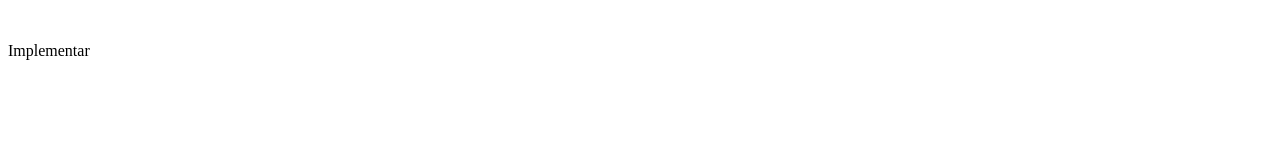
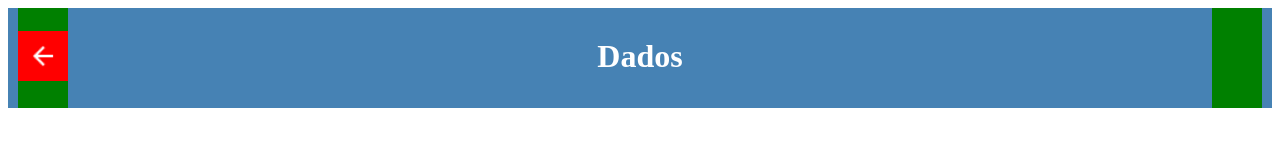
Before and after one commit to ramonqsilva/PIME3, a plain HTML site: page data.html in a window 1280 px wide. Drawn offline with Linux system fonts and the light colour scheme.

Commit message:
html e js

```diff
--- /dev/null
+++ b/css/data.css
@@ -0,0 +1,50 @@
+.header {
+    background-color: #4682B4;
+    color: white;
+    height: 100px;
+    width: auto;
+    display: flex;
+    justify-content: space-between;
+}
+h1 {
+    margin: 0;
+}
+.header-text {
+    height: 80px;
+    width: 400px;
+    text-align: center;
+    margin: 10px;
+}
+/* -----1----- */
+.return{
+    background-color: green;
+    width: 50px;
+    height: auto;
+    margin-left: 10px;
+    display: flex;
+    align-items: center;
+}
+.return img{
+    background-color: red;
+    width: 50px;
+    max-width: 100%;
+}
+#text{
+    margin-top: 30px;
+}
+.add{
+    background-color: green;
+    width: 50px;
+    height: auto;
+    margin-right: 10px;
+    display: flex;
+    align-items: center;
+}
+.add img{
+    background-color: red;
+    width: 50px;
+    max-width: 100%;
+}
+/* -----1----- */
+
+/* 2-1 */
--- /dev/null
+++ b/css/medical-record.css
@@ -0,0 +1,50 @@
+.header {
+    background-color: #4682B4;
+    color: white;
+    height: 100px;
+    width: auto;
+    display: flex;
+    justify-content: space-between;
+}
+h1 {
+    margin: 0;
+}
+.header-text {
+    height: 80px;
+    width: 400px;
+    text-align: center;
+    margin: 10px;
+}
+/* -----1----- */
+.return{
+    background-color: green;
+    width: 50px;
+    height: auto;
+    margin-left: 10px;
+    display: flex;
+    align-items: center;
+}
+.return img{
+    background-color: red;
+    width: 50px;
+    max-width: 100%;
+}
+#text{
+    margin-top: 30px;
+}
+.add{
+    background-color: green;
+    width: 50px;
+    height: auto;
+    margin-right: 10px;
+    display: flex;
+    align-items: center;
+}
+.add img{
+    background-color: red;
+    width: 50px;
+    max-width: 100%;
+}
+/* -----1----- */
+
+/* 2-1 */
--- /dev/null
+++ b/css/patient-registration.css
@@ -0,0 +1,50 @@
+.header {
+    background-color: #4682B4;
+    color: white;
+    height: 100px;
+    width: auto;
+    display: flex;
+    justify-content: space-between;
+}
+h1 {
+    margin: 0;
+}
+.header-text {
+    height: 80px;
+    width: 400px;
+    text-align: center;
+    margin: 10px;
+}
+/* -----1----- */
+.return{
+    background-color: green;
+    width: 50px;
+    height: auto;
+    margin-left: 10px;
+    display: flex;
+    align-items: center;
+}
+.return img{
+    background-color: red;
+    width: 50px;
+    max-width: 100%;
+}
+#text{
+    margin-top: 30px;
+}
+.add{
+    background-color: green;
+    width: 50px;
+    height: auto;
+    margin-right: 10px;
+    display: flex;
+    align-items: center;
+}
+.add img{
+    background-color: red;
+    width: 50px;
+    max-width: 100%;
+}
+/* -----1----- */
+
+/* 2-1 */
--- /dev/null
+++ b/css/patient.css
@@ -0,0 +1,135 @@
+.header {
+    background-color: #4682B4;
+    color: white;
+    height: 100px;
+    width: auto;
+    display: flex;
+    justify-content: space-between;
+}
+h1 {
+    margin: 0;
+}
+.header-text {
+    height: 80px;
+    width: 400px;
+    text-align: center;
+    margin: 10px;
+}
+/* -----1----- */
+.return{
+    background-color: green;
+    width: 50px;
+    height: auto;
+    margin-left: 10px;
+    display: flex;
+    align-items: center;
+}
+.return img{
+    background-color: red;
+    width: 50px;
+    max-width: 100%;
+}
+#text{
+    margin-top: 30px;
+}
+.add{
+    background-color: green;
+    width: 50px;
+    height: auto;
+    margin-right: 10px;
+    display: flex;
+    align-items: center;
+}
+.add img{
+    background-color: red;
+    width: 50px;
+    max-width: 100%;
+}
+/* -----1----- */
+
+/* 2-1 */
+
+.search-bar {
+    width: 90%;
+    margin: auto;
+    margin-top: 10px;
+    display: flex;
+    align-items: center;
+}
+
+.search-bar input {
+    width: 100%;
+    padding: 10px;
+    border-radius: 10px 0 0 10px;
+    border: 1px solid #ccc;
+/*    outline: none;*/
+}
+
+.search-bar button {
+    padding: 10px;
+    background-color: #4682B4;
+    color: white;
+    border: none;
+    border-radius: 0 10px 10px 0;
+    cursor: pointer;
+}
+/* -----2-1----- */
+
+/* 2-2 */
+/* Classe no JS */
+.patient-list {
+    width: 90%;
+    /*Margin com base na porcentagem*/
+    margin: auto;
+}
+.patient-item {
+    background-color: white;
+    margin: 10px 0;
+    padding: 10px;
+    border-radius: 5px;
+    display: flex;
+    justify-content: space-between;
+    align-items: center;
+    box-shadow: 0 2px 4px rgba(0, 0, 0, 0.1);
+    cursor: pointer;
+}
+
+.patient-info {
+    display: flex;
+    align-items: center;
+}
+
+.patient-info img {
+    width: 40px;
+    height: 40px;
+    border-radius: 50%;
+    margin-right: 10px;
+}
+/* Classe no JS */
+.delete-icon{
+    width: 25px;
+    height: 100%;
+}
+/*   */
+.button {
+    display: flex;
+    justify-content: center;
+    /*align-items: center;*/
+    gap: 20px;
+    margin-top: 20px;
+}
+/*.button a, .button button {
+    display: inline-block;
+    text-align: center;
+    text-decoration: none;
+    color: inherit;
+    background: none;
+    border: none;
+    padding: 0;
+}
+*/
+.button img {
+    width: 50px;
+    height: auto;
+    cursor: pointer;
+}
--- a/data.html
+++ b/data.html
@@ -3,15 +3,24 @@
 <head>
     <meta charset="UTF-8">
     <title>Dados</title>
+
+    <link rel="stylesheet" href="css/data.css">
+    <!--<link rel="stylesheet" href="css/reset.css">-->
+    <!--<link rel="stylesheet" type="text/css" href="css/data.css"/>-->
 </head>
 <body>
-    <a>
-        <div class="icon" id="modelo-icon">
-            <img src="" width="10">
-            <p class="color-off">Implementar</p>
-        </div>
-    </a>
+<!-- (1)  -->
+<!-- Barra Superior -->
+<div class="header">
+    <div class="return">
+        <a href="index.html"><img src="img/arrow_icon.png" alt="Voltar para Página Inicial"></a>
+    </div>
+    <div id="text">
+        <h1>Dados</h1>
+    </div>
+    <div class="add"></div>
+</div>
 
-
+<!-- (2)  -->
 </body>
 </html>
```
Also changed, not shown: css/style.css (+6 -6 lines), index.html (+7 -6 lines), js/index.js (added, +69 -0 lines), js/patient.js (added, +57 -0 lines), medical-record.html (added, +26 -0 lines), patient-registration.html (added, +26 -0 lines), patient.html (added, +41 -0 lines).
